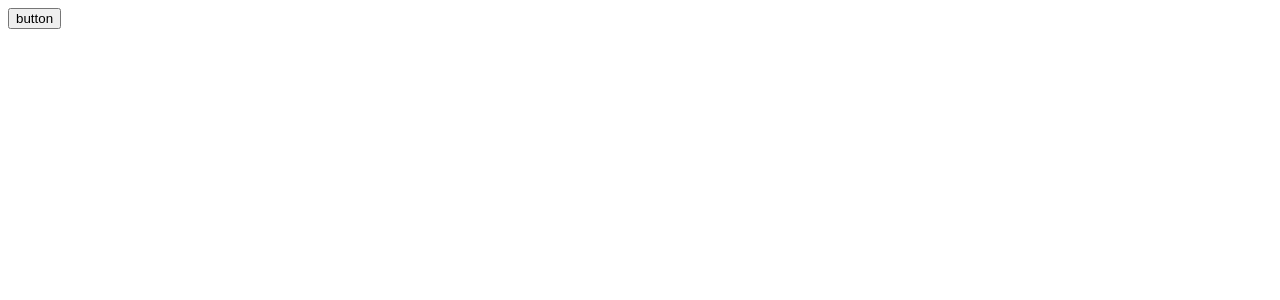
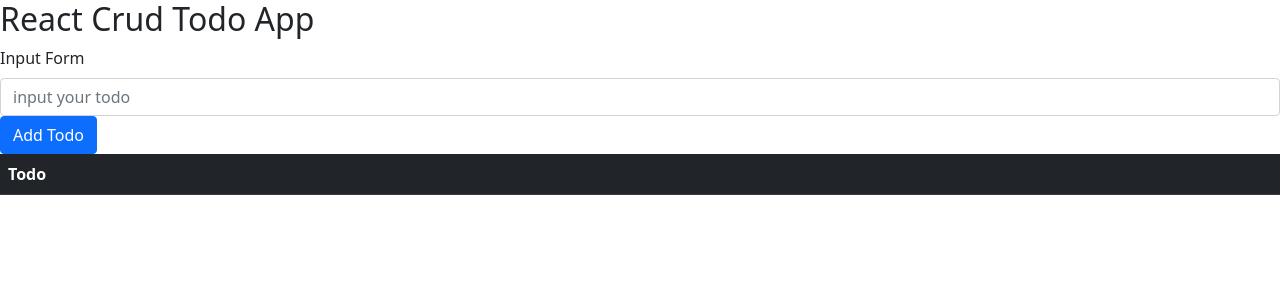
Before and after one commit to washogo/customize-react-crud-app, a React (Create React App) app: page / in a window 1280 px wide. Shown: the top 300 px of the page. Built offline with nearby package versions, Linux system fonts and the light colour scheme.

Commit message:
created add form

```diff
--- a/src/App.js
+++ b/src/App.js
@@ -1,9 +1,56 @@
-import React from 'react';
+import React, { useState } from 'react';
+
+import "bootstrap/dist/css/bootstrap.min.css";
 
 const App = () => {
+  console.log("start");
+  const [todo, setTodo] = useState("");
+  const [todos, setTodos] = useState([]);
+
+  const onChangeForm = (e) => {
+    setTodo(e.target.value)
+  }
+
+  const onClickAddTodo = (e) => {
+    e.preventDefault();
+
+    if (todo !== "") {
+      setTodos([...todos, todo])
+    };
+
+    setTodo("");
+  }
+
   return (
     <>
-      <button className="btn btn-primary">button</button>
+      <h2>React Crud Todo App</h2>
+      <form className="form-group">
+          <label className="form-label" htmlFor="todo">Input Form</label>
+          <input
+            className="form-control"
+            name="todo"
+            id="todo"
+            type="text"
+            value={todo}
+            placeholder="input your todo"
+            onChange={onChangeForm}
+          />
+          <button className="btn btn-primary" onClick={onClickAddTodo}>Add Todo</button>
+      </form>
+      <table className="table table-dark table-striped">
+        <thead>
+          <tr>
+            <th>Todo</th>
+          </tr>
+        </thead>
+        <tbody>
+          {todos.map((todo, index) => (
+            <tr key={index}>
+              <td>{todo}</td>
+            </tr>
+          ))}
+        </tbody>
+      </table>
     </>
   );
 }
```
